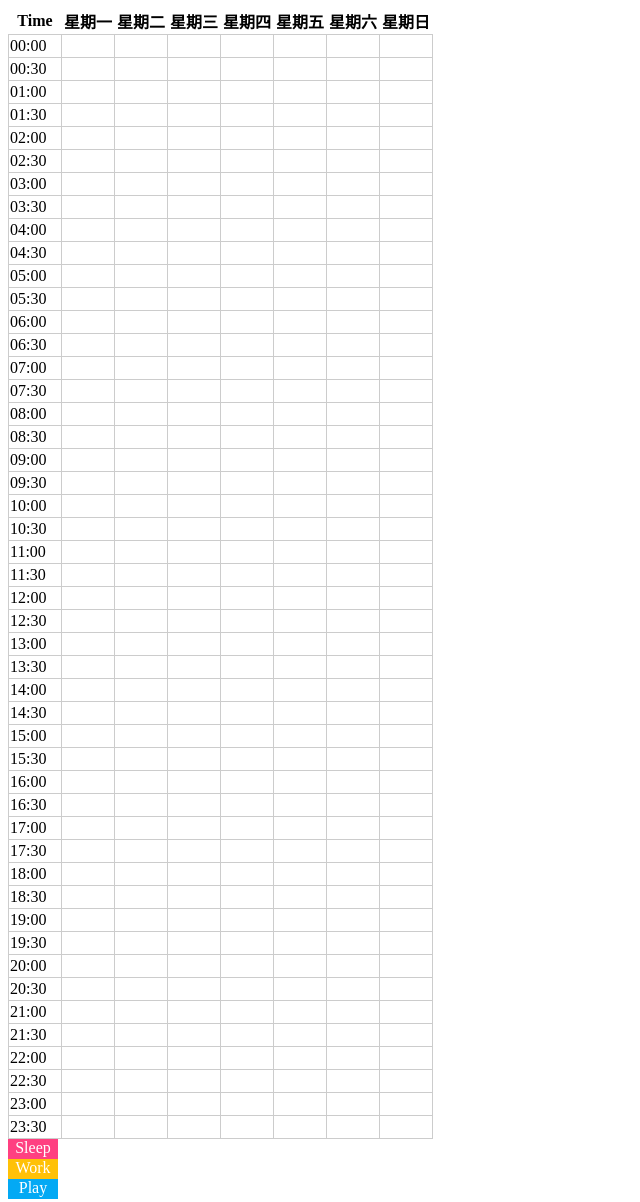
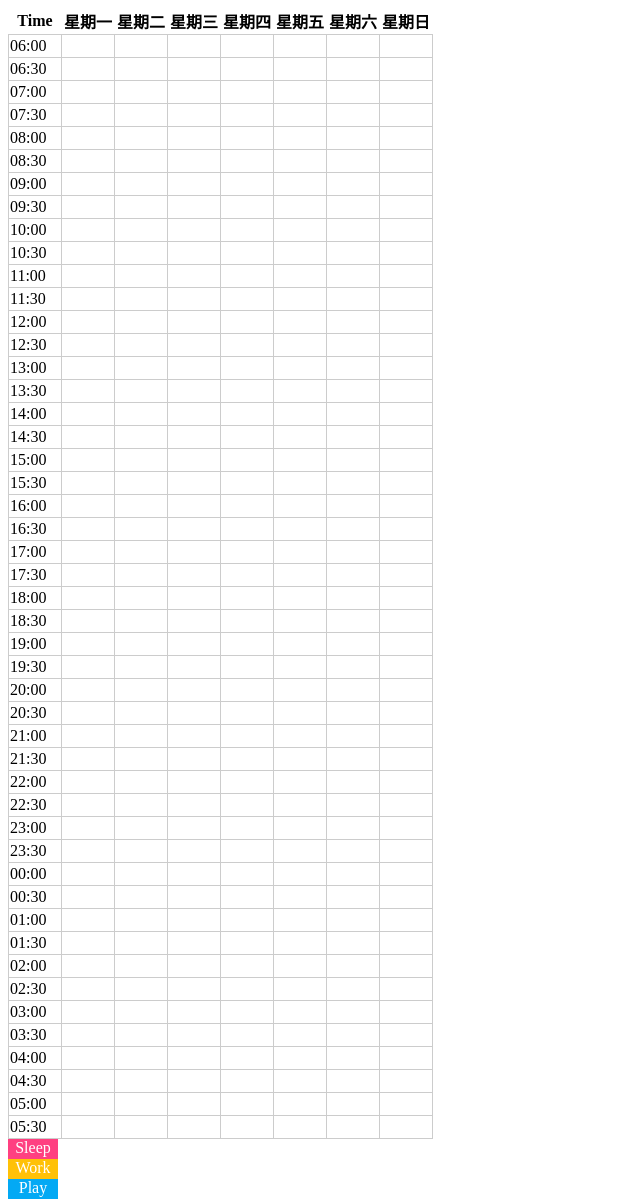
Before and after one commit to sakujjjj/Procrastination-Killer, a plain HTML site: page index.html in a window 1280 px wide. Shown: the top 1202 px of the page, without its empty margins (0-640 px from the left). Drawn offline with Linux system fonts and the light colour scheme.

Commit message:
change star time to 6

```diff
--- a/index.html
+++ b/index.html
@@ -55,7 +55,7 @@
       // Define the time intervals (30-minute intervals from 00:00 to 23:59)
       var intervals = [];
       var startTime = new Date();
-      startTime.setHours(0, 0, 0, 0); // Set start time to 00:00
+      startTime.setHours(6, 0, 0, 0); // Set start time to 00:00
       for (var i = 0; i < 48; i++) {
         var time = new Date(startTime.getTime() + i * 30 * 60 * 1000);
         var interval = ('0' + time.getHours()).slice(-2) + ':' + ('0' + time.getMinutes()).slice(-2);
```
